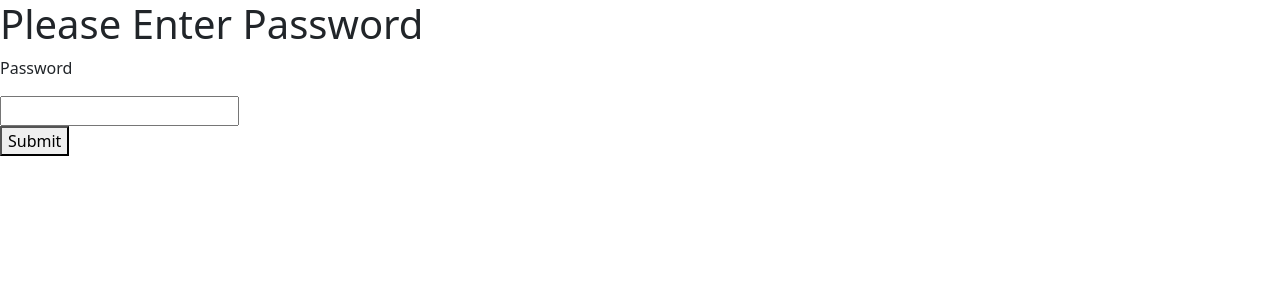
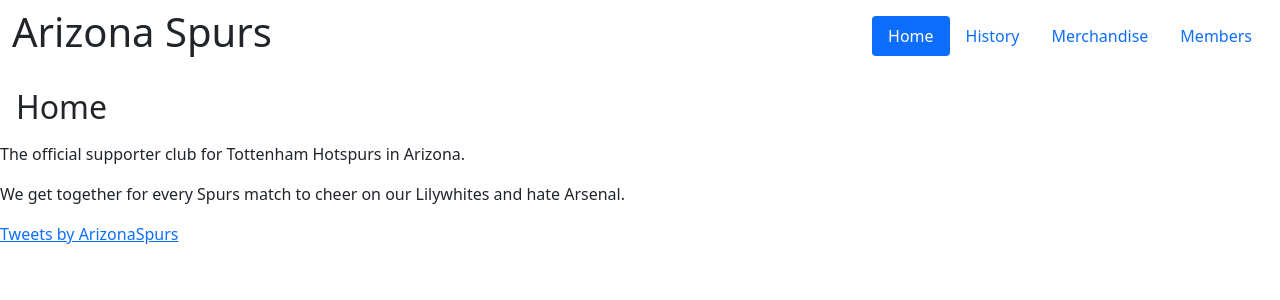
Before and after one commit to JMan4342/ArizonaSpurs, a React (Create React App) app: page / in a window 1280 px wide. Shown: the top 300 px of the page. Built offline with nearby package versions, Linux system fonts and the light colour scheme.

Commit message:
Assign login to Member page, assign token to session storage

```diff
--- a/src/components/PortfolioContainer.js
+++ b/src/components/PortfolioContainer.js
@@ -6,16 +6,25 @@
 import Merchandise from "./pages/Merchandise";
 import Member from "./pages/Member";
 import Login from "./Login/Login";
+import useToken from "./useToken";
 // import Dashboard from "./Dashboard/Dashboard";
 // import Preferences from "./Preferences/Preferences";
 
+// function setToken(userToken) {
+//   sessionStorage.setItem('token', JSON.stringify(userToken));
+// }
+
+// function getToken() {
+//   const tokenString = sessionStorage.getItem('token');
+//   const userToken = JSON.parse(tokenString);
+//   return userToken?.token
+// }
+
 export default function PortfolioContainer() {
   const [currentPage, setCurrentPage] = useState("Home");
-  const [token, setToken] = useState();
+  // const [token, setToken] = useState();
+  const { token, setToken } = useToken();
 
-  if(!token) {
-    return <Login setToken={setToken} />
-  }
 
   // This method is checking to see what the value of `currentPage` is. Depending on the value of currentPage, we return the corresponding component to render.
   const renderPage = () => {
@@ -27,6 +36,9 @@
     }
     if (currentPage === "Merchandise") {
       return <Merchandise />;
+    }
+    if(!token) {
+      return <Login setToken={setToken} />
     }
     return <Member />;
     // <BrowserRouter>
--- /dev/null
+++ b/src/components/useToken.js
@@ -0,0 +1,21 @@
+import { useState } from "react";
+
+export default function useToken() {
+  const getToken = () => {
+    const tokenString = sessionStorage.getItem("token");
+    const userToken = JSON.parse(tokenString);
+    return userToken?.token;
+  };
+
+  const [token, setToken] = useState(getToken());
+
+  const saveToken = (userToken) => {
+    sessionStorage.setItem("token", JSON.stringify(userToken));
+    setToken(userToken.token);
+  };
+
+  return {
+    setToken: saveToken,
+    token
+  }
+}
```
